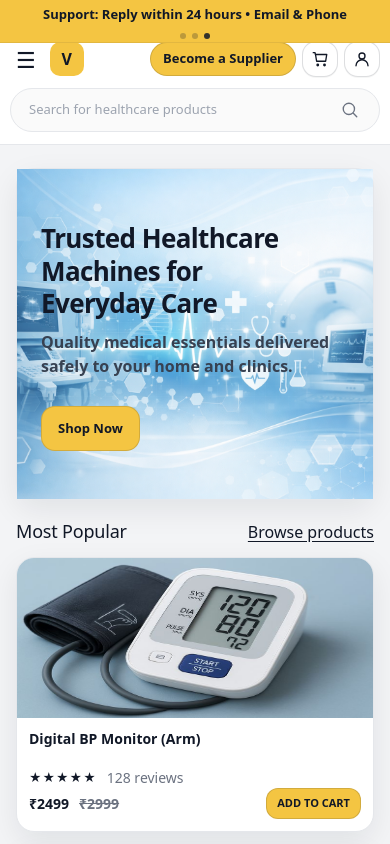
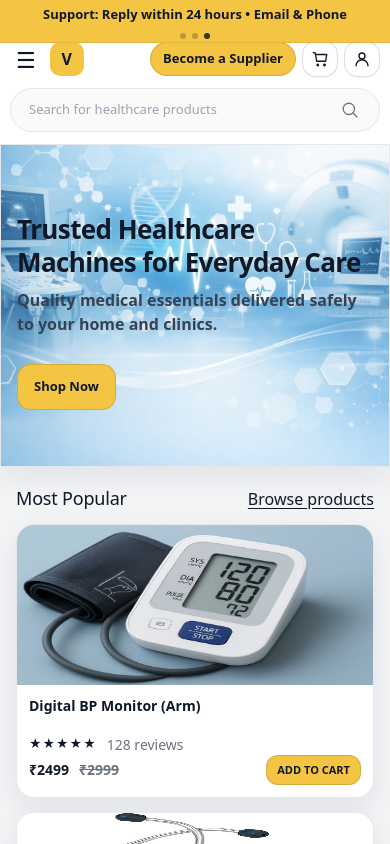
Before and after one commit to karismita27/healthcare_store, a React (Vite) app: page / in a window 390 px wide. Shown: the top 844 px of the page. Built offline with nearby package versions, Linux system fonts and the light colour scheme.

Commit message:
home updated

```diff
--- a/src/styles/layout.css
+++ b/src/styles/layout.css
@@ -4,6 +4,10 @@
   flex-direction:column;
 }
 .page{display:flex; flex-direction:column; gap:18px; margin-top: 150px;}
+.page.home{
+  margin-top: 0;
+  padding-top: 0;
+}
 .section{display:flex; flex-direction:column; gap:12px; margin-bottom: 15px; ;}
 .section__head{display:flex; align-items:baseline; justify-content:space-between; gap:10px}
 .section__title{
--- a/src/styles/pages.css
+++ b/src/styles/pages.css
@@ -1,10 +1,13 @@
 .hero{
-  padding: 0;
+  padding-top: 150px;
   min-height: 468px;
   position: relative;
+  width: 100%;
+  overflow: hidden;
+  border-radius: 0;
+}
 
-
-}
+.page.home .hero.card{ width: 100vw; max-width: 100vw; margin-left: calc(50% - 50vw); margin-right: calc(50% - 50vw); padding-left: 0; padding-right: 0; border-radius: 0;}
 .hero__bg{
   background-image: url("/images/banner1.png");
   background-size: cover;
@@ -14,7 +17,7 @@
   inset: 0;
   z-index: 0;
 }
-.hero__content{position: relative; max-width: 640px; padding: 48px 24px; z-index: 1;}
+.hero__content{position: relative; max-width: 640px; padding: 48px 24px; z-index: 1; }
 .hero__title{margin:0; font-size: 40px; letter-spacing:-0.6px; margin-top: 90px; width: 550px; font-weight:700;}
 .hero__sub{margin:10px 0 0; color: #374151; font-weight: 600}
 .hero__actions{margin-top: 28px; display:flex; gap:10px; flex-wrap: wrap; font-weight: 500px;}
@@ -750,11 +753,12 @@
   .hero {
     min-height: auto;
     height: auto;
-    padding-top:60px 0 40px;   /* space for fixed navbar */
+    padding-top:170px;   /* space for fixed navbar */
+    padding-bottom: 32px;
     overflow: visible;
   }
 
-  .hero_content {
+  .hero__content {
     width: 100%;
     padding: 24px 16px;
     text-align: left;
@@ -764,9 +768,8 @@
     font-size: 26px ;
     line-height: 1.25;
     max-width: 90%;
-    word-wrap: break-word;
-    text-align: left;
-    margin-top: 5px;
+    max-width: 100%;
+    margin-top:0
   }
 
   .hero_sub {
```
